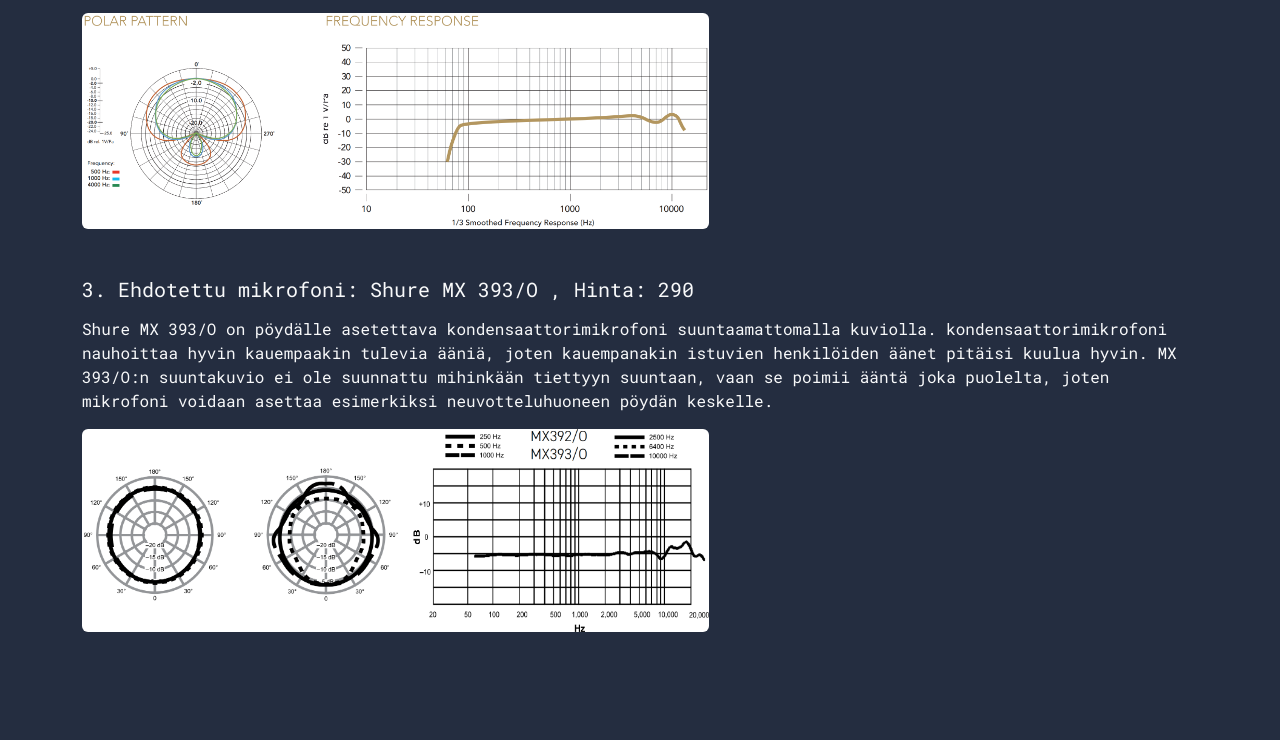
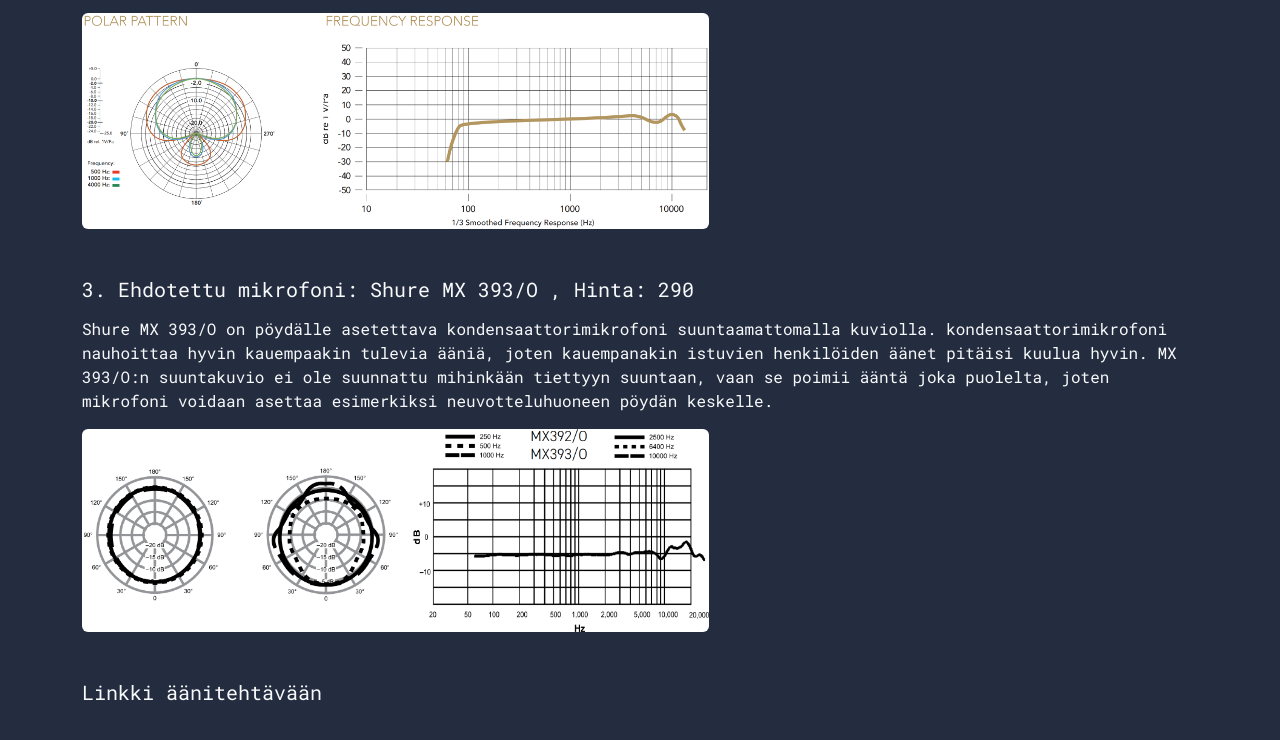
Before and after one commit to LauriHe/Digitaalisen-median-perusteet, a website: page Portfolio/main.html in a window 1280 px wide. Shown: the part 2261-3001 px from the top of the page. Before the commit the page ends 2941 px from the top, so only its background shows below. Drawn offline with nearby package versions, Linux system fonts and the light colour scheme.

Commit message:
Added link to sound exercise

```diff
--- a/Portfolio/css/main.css
+++ b/Portfolio/css/main.css
@@ -15,3 +15,7 @@
   border-radius: 10px;
   width: 100%;
 }
+
+.link{
+  text-decoration: none
+}
--- a/Portfolio/main.html
+++ b/Portfolio/main.html
@@ -398,6 +398,11 @@
               </div>
             </div>
           </div>
+          <div class="row my-5">
+            <h5>
+              <a class="text-light link" href="pdf/Aanitehtava.pdf">Linkki äänitehtävään</a>
+            </h5>
+          </div>
         </div>
       </div>
 
```
Also changed, not shown: 1 other file.
